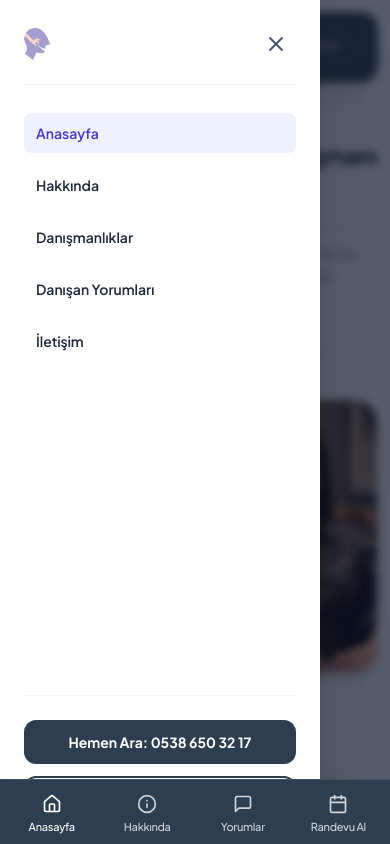
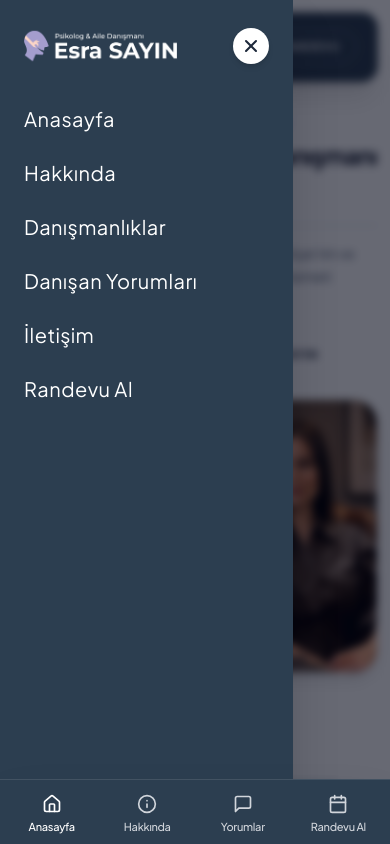
Before and after one commit to webtasarimdigital/esrasayin, a Next.js app: page / in a window 390 px wide. Both pictures are taken after a click on the button 53 px from the left and 47 px from the top of the page. Shown: the top 844 px of the page. Built offline with nearby package versions, Linux system fonts and the light colour scheme.

Commit message:
fix(header): match mobile menu drawer to original site media_1789438440278.png

```diff
--- a/src/components/Header.tsx
+++ b/src/components/Header.tsx
@@ -119,56 +119,44 @@ export default function Header({ onOpenAppointment }: HeaderProps) {
         </div>
       </header>
 
-      {/* Mobile Drawer Menu */}
+      {/* Mobile Drawer Menu - Exact match to media_1789438440278.png */}
       {isMobileMenuOpen && (
-        <div className="lg:hidden fixed inset-0 z-50 bg-slate-900/70 backdrop-blur-sm animate-in fade-in">
-          <div className="fixed inset-y-0 left-0 w-[82%] max-w-sm bg-white shadow-2xl flex flex-col justify-between p-6 overflow-y-auto animate-in slide-in-from-left duration-200">
-            <div>
-              <div className="flex items-center justify-between pb-5 border-b border-slate-100">
-                <Logo showText />
+        <div
+          className="lg:hidden fixed inset-0 z-50 bg-slate-950/60 backdrop-blur-sm transition-opacity"
+          onClick={() => setIsMobileMenuOpen(false)}
+        >
+          <div
+            className="fixed inset-y-0 left-0 w-[75%] max-w-xs bg-[#2c3e50] shadow-2xl p-6 sm:p-7 flex flex-col justify-start overflow-y-auto animate-in slide-in-from-left duration-200"
+            onClick={(e) => e.stopPropagation()}
+          >
+            {/* Top: Logo & Circular White Close Button */}
+            <div className="flex items-center justify-between pb-6 pt-1">
+              <Logo light showText className="scale-95 origin-left" />
               <button
                 onClick={() => setIsMobileMenuOpen(false)}
-                  className="p-2 rounded-full hover:bg-slate-100 text-slate-600"
+                aria-label="Kapat"
+                className="w-9 h-9 rounded-full bg-white flex items-center justify-center text-slate-800 shadow-md hover:bg-slate-100 transition-colors flex-shrink-0 ml-2"
               >
-                  <X className="w-6 h-6" />
+                <X className="w-5 h-5 text-slate-800 stroke-[2.5]" />
               </button>
             </div>
 
-              <div className="mt-6 flex flex-col space-y-1">
-                {navLinks.map((link) => (
-                  <div key={link.name} className="py-1">
+            {/* Menu Links - Pure clean white text list matching media_1789438440278.png */}
+            <nav className="mt-4 flex flex-col space-y-6">
+              {[
+                ...navLinks,
+                { name: 'Randevu Al', href: '/istanbul-psikolog-randevu/' },
+              ].map((link) => (
                 <Link
+                  key={link.name}
                   href={link.href}
                   onClick={() => setIsMobileMenuOpen(false)}
-                      className={`block px-3 py-2.5 rounded-lg text-sm font-semibold ${
-                        pathname === link.href
-                          ? 'bg-indigo-50 text-indigo-700'
-                          : 'text-slate-800 hover:bg-slate-50'
-                      }`}
+                  className="block text-[20px] sm:text-[22px] text-white font-normal hover:text-indigo-200 transition-colors tracking-wide"
                 >
                   {link.name}
                 </Link>
-                  </div>
               ))}
-              </div>
-            </div>
-
-            <div className="mt-8 pt-6 border-t border-slate-100 space-y-3">
-              <a
-                href={`tel:${SITE_INFO.phone.replace(/\s+/g, '')}`}
-                className="w-full flex items-center justify-center gap-2 bg-[#2c3e50] text-white py-3 rounded-xl font-bold text-sm"
-              >
-                <span>Hemen Ara: {SITE_INFO.phone}</span>
-              </a>
-
-              <Link
-                href="/istanbul-psikolog-randevu/"
-                onClick={() => setIsMobileMenuOpen(false)}
-                className="w-full flex items-center justify-center gap-2 border-2 border-[#2c3e50] text-[#2c3e50] py-2.5 rounded-xl font-bold text-sm hover:bg-slate-50"
-              >
-                <span>Randevu Oluştur</span>
-              </Link>
-            </div>
+            </nav>
           </div>
         </div>
       )}
```
Lines whose indentation alone changed are shown as unchanged.
